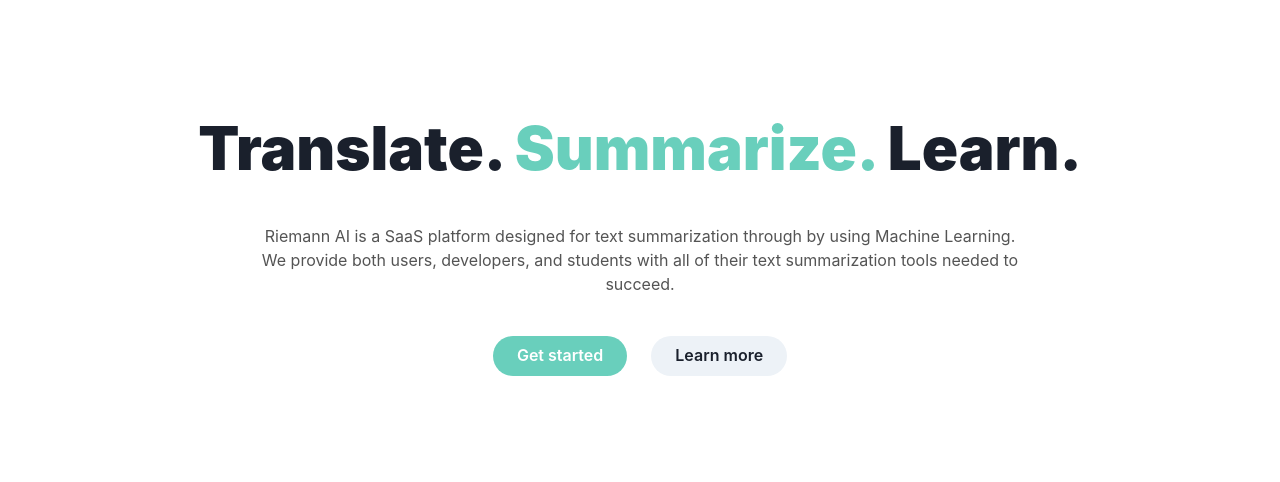
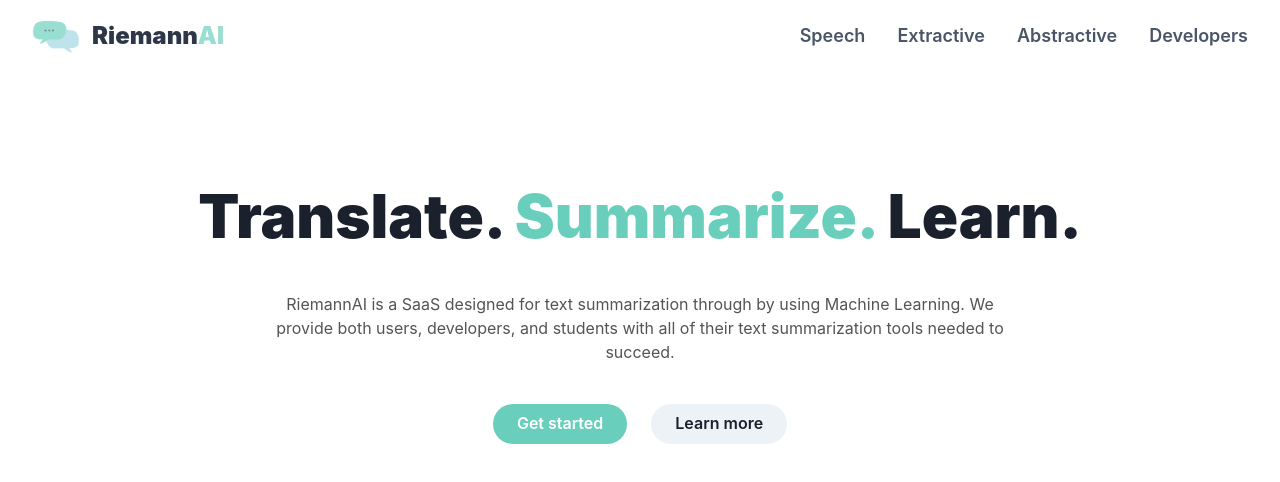
Before and after one commit to ganning127/riemann-ai, a Next.js app: page / in a window 1280 px wide. Shown: the top 482 px of the page. Built offline with nearby package versions, Linux system fonts and the light colour scheme.

Commit message:
added navbar

```diff
--- a/components/Landing/index.jsx
+++ b/components/Landing/index.jsx
@@ -29,9 +29,9 @@
           Learn.
         </Heading>
         <Text color={"#545454"} maxW={"3xl"}>
-          Riemann AI is a SaaS platform designed for text summarization through
-          by using Machine Learning. We provide both users, developers, and
-          students with all of their text summarization tools needed to succeed.
+          RiemannAI is a SaaS designed for text summarization through by using
+          Machine Learning. We provide both users, developers, and students with
+          all of their text summarization tools needed to succeed.
         </Text>
         <Stack spacing={6} direction={"row"}>
           <Button
--- a/components/NavBar/NavContent.jsx
+++ b/components/NavBar/NavContent.jsx
@@ -5,28 +5,28 @@
   Stack,
   StackDivider,
   useDisclosure,
-  Button,
-  ChakraProvider,
 } from "@chakra-ui/react";
 import * as React from "react";
 import { HiOutlineMenu, HiX } from "react-icons/hi";
 import { NavLink } from "./NavLink";
 import { NavList } from "./NavList";
 import { NavListItem } from "./NavListItem";
-import { useEffect, useState } from "react";
-import { User } from "../User";
 const links = [
   {
-    label: "Predict",
-    href: "/predict",
+    label: "Speech",
+    href: "/riemann-speech-summarize",
   },
   {
-    label: "Prevention",
-    href: "/prevention",
+    label: "Extractive",
+    href: "/extractive-summarization",
   },
   {
-    label: "BMI Calculator",
-    href: "/bmi",
+    label: "Abstractive",
+    href: "/abstractive-summarization",
+  },
+  {
+    label: "Developers",
+    href: "/developers",
   },
 ];
 
@@ -34,17 +34,18 @@
   const { isOpen, onToggle } = useDisclosure();
   return (
     <Box {...props}>
-      <Center as="button" p="2" fontSize="2xl" onClick={onToggle} color="white">
+      <Center as="button" p="2" fontSize="2xl" onClick={onToggle}>
         {isOpen ? <HiX /> : <HiOutlineMenu />}
       </Center>
       <NavList
         pos="absolute"
         insetX="0"
-        bg="black"
+        bg="white"
+        color="gray.700"
         top="64px"
         animate={isOpen ? "enter" : "exit"}
       >
-        <Stack spacing="0" divider={<StackDivider borderColor="black" />}>
+        <Stack spacing="0">
           {links.map((link, index) => (
             <NavListItem key={index}>
               <NavLink.Mobile href={link.href}>{link.label}</NavLink.Mobile>
@@ -62,58 +63,19 @@
 };
 
 const DesktopNavContent = (props) => {
-  const [loggedIn, setLoggedIn] = useState(false);
-  useEffect(() => {
-    if (localStorage.getItem("uniheart_login_state") === "true") {
-      setLoggedIn(true);
-    }
-  }, []);
-
-  let bg = "red.400";
-  let color = "white";
-  let hover = "red.500";
-  if (props.active === "login") {
-    bg = "transparent";
-    color = "red.400";
-    hover = "";
-  }
   return (
     <HStack spacing="8" align="stretch" {...props}>
       {links.map((link, index) => (
-        // <NavLink.Desktop key={index} href={link.href} fontSize="xl" fontWeight="bold" _hover={{
-        //   color: "grey",
-        // }}>
-        //       {link.label}
-        // </NavLink.Desktop>
-
-        // <motion.a key={index} whileHover={{ scale: 1.1  }}>
         <NavLink.Desktop
           key={index}
           href={link.href}
-          color={
-            props.active === link.label.toLowerCase()
-              ? "red.500"
-              : "black.light"
-          }
+          _hover={{
+            color: "grey",
+          }}
         >
           {link.label}
         </NavLink.Desktop>
-        // </motion.a>
       ))}
-
-      {loggedIn ? (
-        <User />
-      ) : (
-        <Button
-          bg={bg}
-          _hover={{ bg: hover }}
-          color={color}
-          as="a"
-          href="/login"
-        >
-          <NavLink.Desktop>Login</NavLink.Desktop>
-        </Button>
-      )}
     </HStack>
   );
 };
--- a/components/NavBar/NavLink.jsx
+++ b/components/NavBar/NavLink.jsx
@@ -0,0 +1,41 @@
+import { chakra } from "@chakra-ui/react";
+import * as React from "react";
+
+const DesktopNavLink = (props) => {
+  return (
+    <chakra.a
+      display="flex"
+      alignItems="center"
+      justifyContent="center"
+      borderBottom="2px"
+      borderColor="transparent"
+      transition="all 0.2s"
+      fontSize="lg"
+      color="gray.600"
+      fontWeight="semibold"
+      {...props}
+    />
+  );
+};
+
+const MobileNavLink = (props) => {
+  return (
+    <chakra.a
+      display="block"
+      textAlign="center"
+      fontWeight="bold"
+      py="5"
+      fontSize="lg"
+      w="full"
+      _hover={{
+        bg: "blackAlpha.200",
+      }}
+      {...props}
+    />
+  );
+};
+
+export const NavLink = {
+  Mobile: MobileNavLink,
+  Desktop: DesktopNavLink,
+};
--- /dev/null
+++ b/components/NavBar/NavList.jsx
@@ -0,0 +1,37 @@
+import React from "react";
+import { chakra } from "@chakra-ui/react";
+import { motion } from "framer-motion";
+
+export const MotionList = motion(chakra.ul);
+export const NavList = (props) => (
+  <MotionList opacity="0" initial="init" variants={variants} {...props} />
+);
+const variants = {
+  init: {
+    opacity: 0,
+    y: -4,
+    display: "none",
+    transition: {
+      duration: 0,
+    },
+  },
+  enter: {
+    opacity: 1,
+    y: 0,
+    display: "block",
+    transition: {
+      duration: 0.15,
+      staggerChildren: 0.1,
+    },
+  },
+  exit: {
+    opacity: 0,
+    y: -4,
+    transition: {
+      duration: 0.1,
+    },
+    transitionEnd: {
+      display: "none",
+    },
+  },
+};
--- /dev/null
+++ b/components/NavBar/NavListItem.jsx
@@ -0,0 +1,21 @@
+import { chakra } from "@chakra-ui/react";
+import { motion } from "framer-motion";
+import * as React from "react";
+
+export const MotionListItem = motion(chakra.li);
+export const NavListItem = (props) => (
+  <MotionListItem variants={variants} {...props} />
+);
+const variants = {
+  exit: {
+    opacity: 0,
+    y: 4,
+  },
+  enter: {
+    opacity: 1,
+    y: 0,
+    transition: {
+      duration: 0.3,
+    },
+  },
+};
--- /dev/null
+++ b/components/NavBar/index.jsx
@@ -0,0 +1,58 @@
+import { Box, Flex, Text, Img } from "@chakra-ui/react";
+import * as React from "react";
+import { NavContent } from "./NavContent";
+import { motion } from "framer-motion";
+
+export const NavBar = ({ bg, active }) => (
+  <Box bg={bg ? bg : "white.off"} pt="1" position="sticky" top="0" zIndex="100">
+    <Box as="header" height="16" position="relative" color="black.light">
+      <Box
+        height="100%"
+        // mx="auto"
+        px={{
+          base: "8",
+          md: "8",
+        }}
+        pe={{
+          base: "8",
+          md: "8",
+        }}
+      >
+        <Flex
+          as="nav"
+          aria-label="Site navigation"
+          align="center"
+          justify="space-between"
+          height="100%"
+          alignItems="center"
+        >
+          <motion.a href="/" whileHover={{ scale: 1.1 }}>
+            <Flex align="center">
+              <Img src="/logo.png" h="12" display="inline" mr="3" />
+              <Text fontSize="2xl" fontWeight="black" color="gray.700">
+                Riemann
+                <Text as="span" color="#98DFD2">
+                  AI
+                </Text>
+              </Text>
+            </Flex>
+          </motion.a>
+
+          <NavContent.Desktop
+            display={{
+              base: "none",
+              md: "flex",
+            }}
+            active={active}
+          />
+          <NavContent.Mobile
+            display={{
+              base: "flex",
+              md: "none",
+            }}
+          />
+        </Flex>
+      </Box>
+    </Box>
+  </Box>
+);
--- a/pages/index.js
+++ b/pages/index.js
@@ -1,6 +1,7 @@
 import Head from "next/head";
 import { Landing } from "../components/Landing";
-
+import { Container } from "@chakra-ui/react";
+import { NavBar } from "../components/NavBar";
 export default function Home() {
   return (
     <>
@@ -12,8 +13,10 @@
         />
         <link rel="icon" href="/favicon.ico" />
       </Head>
+      <NavBar />
+      <Landing />
 
-      <Landing />
+      <Container maxW="container.xl"></Container>
     </>
   );
 }
```
Also changed, not shown: components/User.jsx (added, +65 -0 lines), public/logo.png (added).
